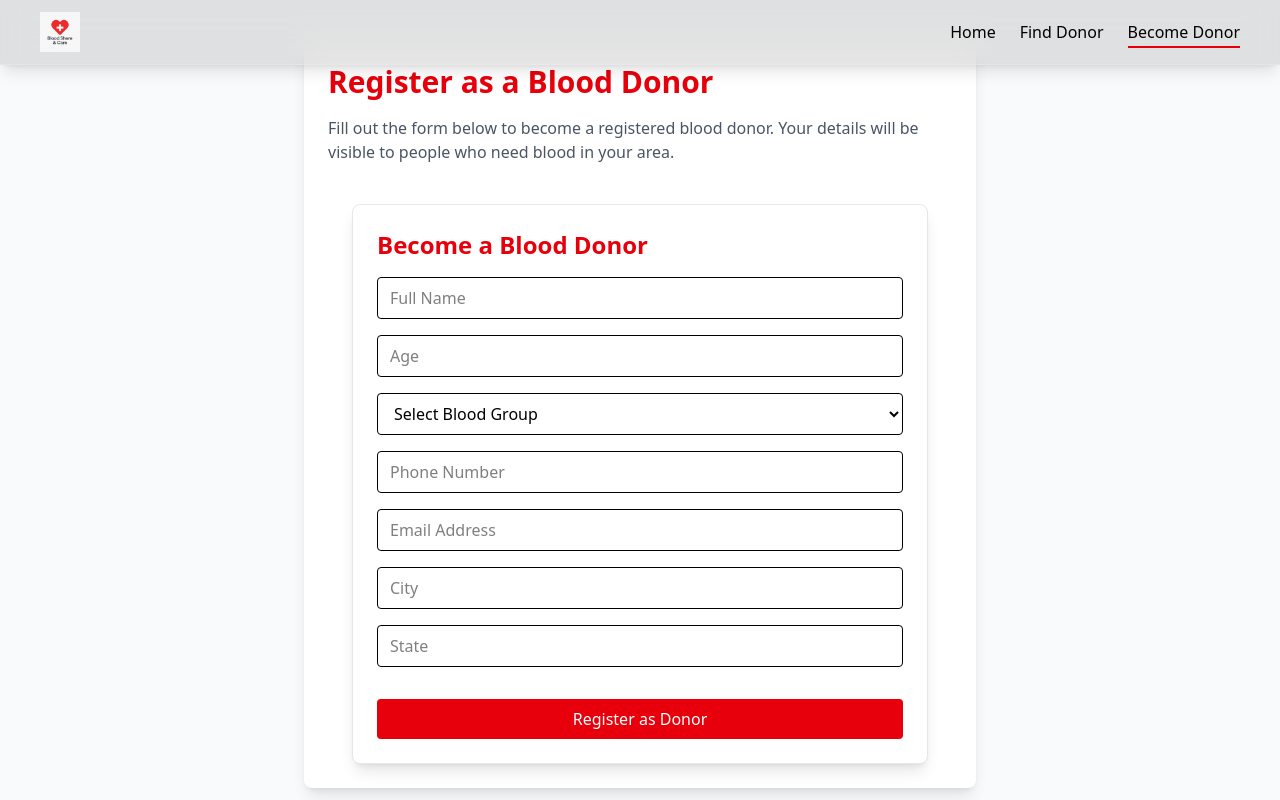
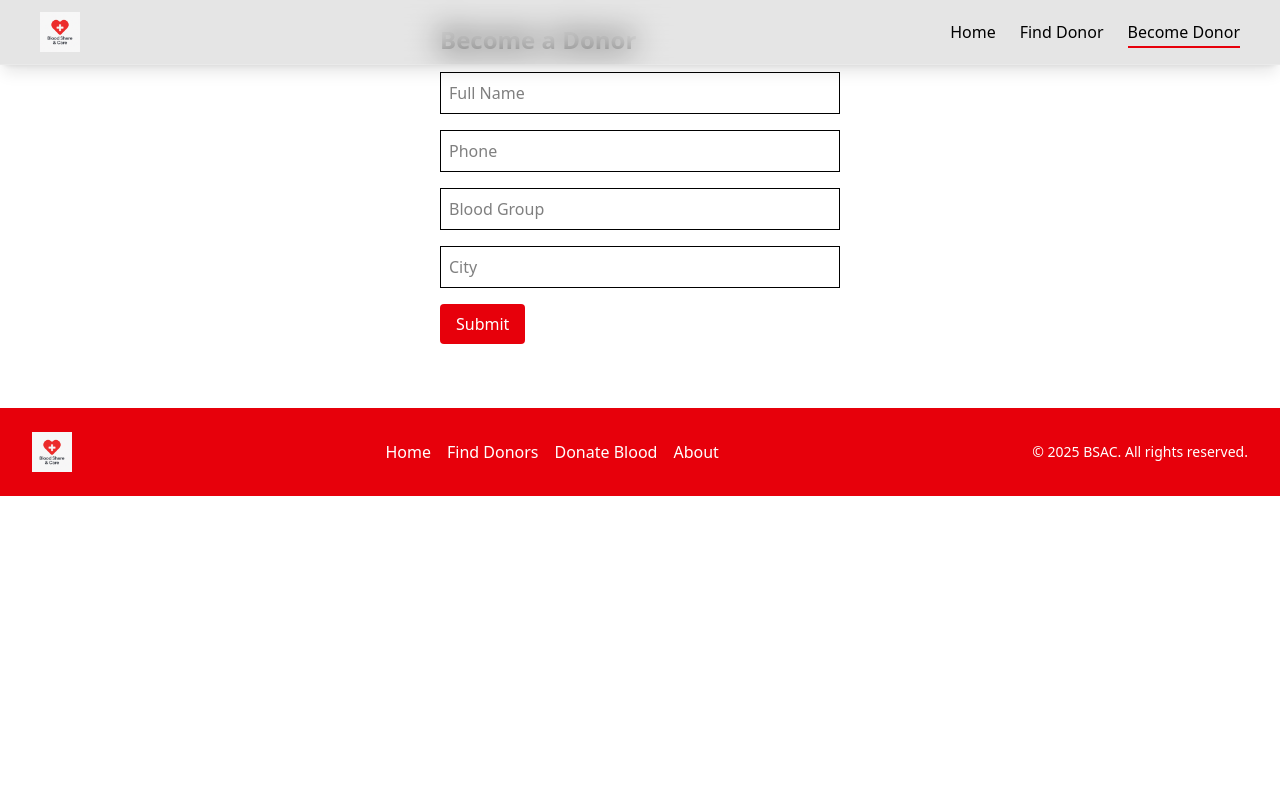
Before and after one commit to ankit151202/Blood-Share-And-Care, a React (Vite) app in the folder bsac/: page /register in a window 1280 px wide. Shown: the top 800 px of the page. Built offline with nearby package versions, Linux system fonts and the light colour scheme.

Commit message:
frontend changes

```diff
--- a/bsac/src/pages/RegisterPage.jsx
+++ b/bsac/src/pages/RegisterPage.jsx
@@ -1,16 +1,30 @@
-import React from 'react';
-import DonorForm from '../components/DonorForm';
+import React, { useState } from 'react';
+import axios from 'axios';
 
 const RegisterPage = () => {
+  const [form, setForm] = useState({ fullName: '', phone: '', bloodGroup: '', city: '' });
+  const [message, setMessage] = useState('');
+
+  const handleChange = e => setForm({ ...form, [e.target.name]: e.target.value });
+
+  const handleSubmit = e => {
+    e.preventDefault();
+    axios.post('http://localhost:5000/api/donors', form)
+      .then(() => setMessage('Donor registered successfully'))
+      .catch(() => setMessage('Error registering donor'));
+  };
+
   return (
-    <div className="min-h-screen bg-gray-50 py-10 px-4">
-      <div className="max-w-2xl mx-auto bg-white shadow-lg rounded-lg p-6">
-        <h1 className="text-3xl font-bold text-red-600 mb-4">Register as a Blood Donor</h1>
-        <p className="text-gray-600 mb-6">
-          Fill out the form below to become a registered blood donor. Your details will be visible to people who need blood in your area.
-        </p>
-        <DonorForm />
-      </div>
+    <div className="p-6 max-w-md mx-auto">
+      <h2 className="text-2xl font-bold mb-4">Become a Donor</h2>
+      <form onSubmit={handleSubmit} className="space-y-4">
+        <input name="fullName" placeholder="Full Name" className="w-full p-2 border" onChange={handleChange} />
+        <input name="phone" placeholder="Phone" className="w-full p-2 border" onChange={handleChange} />
+        <input name="bloodGroup" placeholder="Blood Group" className="w-full p-2 border" onChange={handleChange} />
+        <input name="city" placeholder="City" className="w-full p-2 border" onChange={handleChange} />
+        <button type="submit" className="bg-red-600 text-white px-4 py-2 rounded">Submit</button>
+        {message && <p className="text-green-600 mt-2">{message}</p>}
+      </form>
     </div>
   );
 };
```
